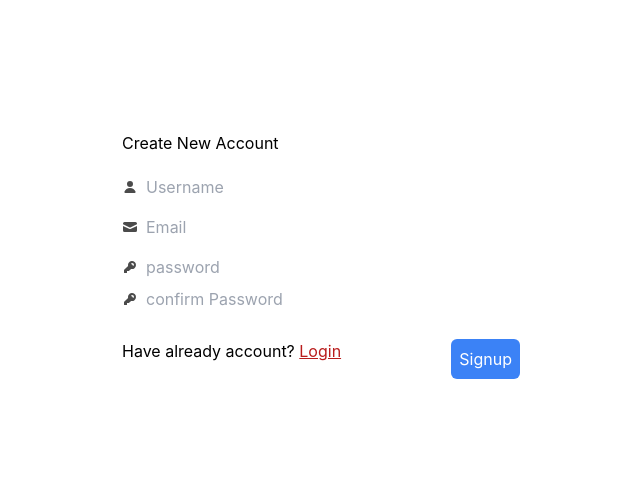
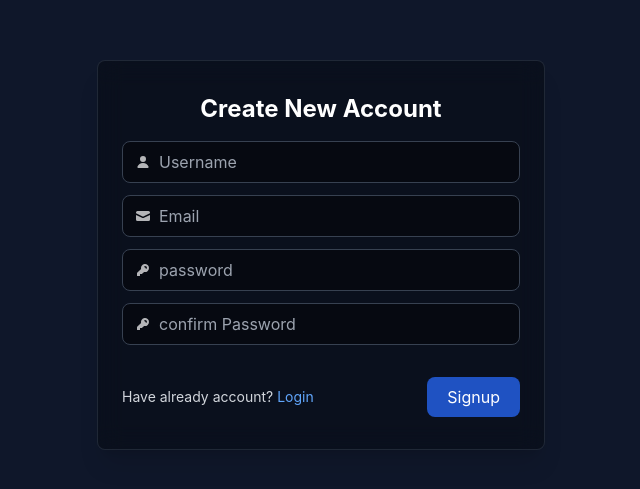
Before and after one commit to rtlavkush07/demoChat, a React (Vite) app in the folder frontend/: page /signup in a window 1280 px wide. Shown: the part 145-634 px from the top of the page, without its empty margins (319-959 px from the left). Built offline with nearby package versions, Linux system fonts and the light colour scheme.

Commit message:
Update Signup.jsx

```diff
--- a/frontend/src/components/Signup.jsx
+++ b/frontend/src/components/Signup.jsx
@@ -4,6 +4,7 @@ import axios from "axios";
 import { useAuth } from "../context/AuthProvider";
 import { Link } from "react-router-dom";
 import toast from "react-hot-toast";
+
 const Signup = () => {
   const [authUser, setAuthUser] = useAuth();
   const {
@@ -18,6 +19,7 @@ const Signup = () => {
   const validatePasswordMatch = (value) => {
     return value === password || "Passwords do not match";
   };
+
   const onSubmit = async (data) => {
     const userData = {
       name: data.name,
@@ -32,7 +34,6 @@ const Signup = () => {
         if (response.data) {
           toast.success("Signup  successfully");
         }
-        // Restructure the data to match login format
         const userData = {
           message: response.data.message,
           user: {
@@ -41,8 +42,8 @@ const Signup = () => {
             email: response.data.email,
           },
         };
-        localStorage.setItem("user", JSON.stringify(userData)); // parse kiya data ko and then store in localStorage
-        setAuthUser(userData); // set the user in auth context
+        localStorage.setItem("user", JSON.stringify(userData));
+        setAuthUser(userData);
       })
       .catch((error) => {
         console.error("Error creating user", error);
@@ -54,97 +55,65 @@ const Signup = () => {
 
   return (
     <>
-      <div className="flex h-screen items-center justify-center">
+      <div className="flex h-screen items-center justify-center bg-slate-900 px-4">
         <form
           onSubmit={handleSubmit(onSubmit)}
-          // className='border border-white px-6 py-3 rounded-md w-[25%] space-y-3'>
-          className="border border-white px-6 py-3 rounded-md w-full max-w-md space-y-3"
+          className="bg-black/30 border border-gray-700/50 backdrop-blur-md px-6 py-8 rounded-lg w-full max-w-md space-y-4 shadow-xl"
         >
-          <h1 className="text-bold  items-center">Create New Account</h1>
-          <div className="space-y-2">
-            {/* // Username */}
-            <label className="input input-bordered flex items-center gap-2 pt-2">
-              <svg
-                xmlns="http://www.w3.org/2000/svg"
-                viewBox="0 0 16 16"
-                fill="currentColor"
-                className="h-4 w-4 opacity-70"
-              >
+          <h1 className="text-2xl font-bold text-center text-white mb-4">Create New Account</h1>
+
+          <div className="space-y-3">
+            {/* Username */}
+            <label className="input input-bordered flex items-center gap-2 bg-black/40 border border-gray-700 rounded-lg px-3 py-2 text-white focus-within:border-blue-600">
+              <svg xmlns="http://www.w3.org/2000/svg" viewBox="0 0 16 16" fill="currentColor" className="h-4 w-4 opacity-70">
                 <path d="M8 8a3 3 0 1 0 0-6 3 3 0 0 0 0 6ZM12.735 14c.618 0 1.093-.561.872-1.139a6.002 6.002 0 0 0-11.215 0c-.22.578.254 1.139.872 1.139h9.47Z" />
               </svg>
               <input
                 type="text"
-                className="grow"
+                className="grow bg-transparent outline-none"
                 placeholder="Username"
                 {...register("name", { required: true })}
               />
             </label>
-            {errors.name && (
-              <span className="text-red-500">*This field is required*</span>
-            )}
-            {/* // email */}
-            <label className="input input-bordered flex items-center gap-2 pt-2">
-              <svg
-                xmlns="http://www.w3.org/2000/svg"
-                viewBox="0 0 16 16"
-                fill="currentColor"
-                className="h-4 w-4 opacity-70"
-              >
+            {errors.name && <span className="text-red-500 text-sm">*This field is required*</span>}
+
+            {/* email */}
+            <label className="input input-bordered flex items-center gap-2 bg-black/40 border border-gray-700 rounded-lg px-3 py-2 text-white focus-within:border-blue-600">
+              <svg xmlns="http://www.w3.org/2000/svg" viewBox="0 0 16 16" fill="currentColor" className="h-4 w-4 opacity-70">
                 <path d="M2.5 3A1.5 1.5 0 0 0 1 4.5v.793c.026.009.051.02.076.032L7.674 8.51c.206.1.446.1.652 0l6.598-3.185A.755.755 0 0 1 15 5.293V4.5A1.5 1.5 0 0 0 13.5 3h-11Z" />
                 <path d="M15 6.954 8.978 9.86a2.25 2.25 0 0 1-1.956 0L1 6.954V11.5A1.5 1.5 0 0 0 2.5 13h11a1.5 1.5 0 0 0 1.5-1.5V6.954Z" />
               </svg>
               <input
                 type="text"
-                className="grow"
+                className="grow bg-transparent outline-none"
                 placeholder="Email"
                 {...register("email", { required: true })}
               />
             </label>
-            {errors.email && (
-              <span className="text-red-500">*This field is required*</span>
-            )}
+            {errors.email && <span className="text-red-500 text-sm">*This field is required*</span>}
 
-            {/* password  */}
-            <label className="input input-bordered flex items-center gap-2 pt-2">
-              <svg
-                xmlns="http://www.w3.org/2000/svg"
-                viewBox="0 0 16 16"
-                fill="currentColor"
-                className="h-4 w-4 opacity-70"
-              >
-                <path
-                  fillRule="evenodd"
-                  d="M14 6a4 4 0 0 1-4.899 3.899l-1.955 1.955a.5.5 0 0 1-.353.146H5v1.5a.5.5 0 0 1-.5.5h-2a.5.5 0 0 1-.5-.5v-2.293a.5.5 0 0 1 .146-.353l3.955-3.955A4 4 0 1 1 14 6Zm-4-2a.75.75 0 0 0 0 1.5.5.5 0 0 1 .5.5.75.75 0 0 0 1.5 0 2 2 0 0 0-2-2Z"
-                  clipRule="evenodd"
-                />
+            {/* password */}
+            <label className="input input-bordered flex items-center gap-2 bg-black/40 border border-gray-700 rounded-lg px-3 py-2 text-white focus-within:border-blue-600">
+              <svg xmlns="http://www.w3.org/2000/svg" viewBox="0 0 16 16" fill="currentColor" className="h-4 w-4 opacity-70">
+                <path fillRule="evenodd" d="M14 6a4 4 0 0 1-4.899 3.899l-1.955 1.955a.5.5 0 0 1-.353.146H5v1.5a.5.5 0 0 1-.5.5h-2a.5.5 0 0 1-.5-.5v-2.293a.5.5 0 0 1 .146-.353l3.955-3.955A4 4 0 1 1 14 6Zm-4-2a.75.75 0 0 0 0 1.5.5.5 0 0 1 .5.5.75.75 0 0 0 1.5 0 2 2 0 0 0-2-2Z" clipRule="evenodd" />
               </svg>
               <input
                 type="password"
-                className="grow"
+                className="grow bg-transparent outline-none"
                 placeholder="password"
                 {...register("password", { required: true })}
               />
             </label>
-            {errors.password && (
-              <span className="text-red-500">*This field is required*</span>
-            )}
-            {/* confirm password  */}
-            <label className="input input-bordered flex items-center gap-2">
-              <svg
-                xmlns="http://www.w3.org/2000/svg"
-                viewBox="0 0 16 16"
-                fill="currentColor"
-                className="h-4 w-4 opacity-70"
-              >
-                <path
-                  fillRule="evenodd"
-                  d="M14 6a4 4 0 0 1-4.899 3.899l-1.955 1.955a.5.5 0 0 1-.353.146H5v1.5a.5.5 0 0 1-.5.5h-2a.5.5 0 0 1-.5-.5v-2.293a.5.5 0 0 1 .146-.353l3.955-3.955A4 4 0 1 1 14 6Zm-4-2a.75.75 0 0 0 0 1.5.5.5 0 0 1 .5.5.75.75 0 0 0 1.5 0 2 2 0 0 0-2-2Z"
-                  clipRule="evenodd"
-                />
+            {errors.password && <span className="text-red-500 text-sm">*This field is required*</span>}
+
+            {/* confirm password */}
+            <label className="input input-bordered flex items-center gap-2 bg-black/40 border border-gray-700 rounded-lg px-3 py-2 text-white focus-within:border-blue-600">
+              <svg xmlns="http://www.w3.org/2000/svg" viewBox="0 0 16 16" fill="currentColor" className="h-4 w-4 opacity-70">
+                <path fillRule="evenodd" d="M14 6a4 4 0 0 1-4.899 3.899l-1.955 1.955a.5.5 0 0 1-.353.146H5v1.5a.5.5 0 0 1-.5.5h-2a.5.5 0 0 1-.5-.5v-2.293a.5.5 0 0 1 .146-.353l3.955-3.955A4 4 0 1 1 14 6Zm-4-2a.75.75 0 0 0 0 1.5.5.5 0 0 1 .5.5.75.75 0 0 0 1.5 0 2 2 0 0 0-2-2Z" clipRule="evenodd" />
               </svg>
               <input
                 type="password"
-                className="grow"
+                className="grow bg-transparent outline-none"
                 placeholder="confirm Password"
                 {...register("confirmPassword", {
                   required: true,
@@ -153,25 +122,23 @@ const Signup = () => {
               />
             </label>
             {errors.confirmPassword && (
-              <span className="text-red-500">
+              <span className="text-red-500 text-sm">
                 *{errors.confirmPassword.message}*
               </span>
             )}
-            <div className="flex justify-between pt-5">
-              <h1>
+
+            <div className="flex justify-between items-center pt-5">
+              <h1 className="text-gray-300 text-sm">
                 Have already account?{" "}
-                <Link
-                  to={"/login"}
-                  className="text-red-700 underline cursor-pointer"
-                >
+                <Link to={"/login"} className="text-blue-400 hover:underline cursor-pointer">
                   Login
                 </Link>
               </h1>
               <input
                 type="submit"
                 value="Signup"
-                className="text-white bg-blue-500 p-2 rounded-md"
-              ></input>
+                className="text-white bg-blue-600/80 hover:bg-blue-600 px-5 py-2 rounded-lg cursor-pointer transition-colors"
+              />
             </div>
           </div>
         </form>
```
